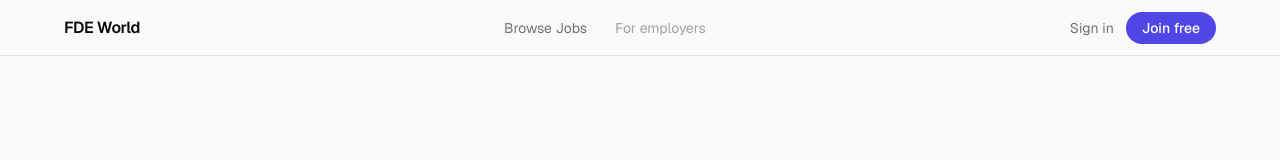
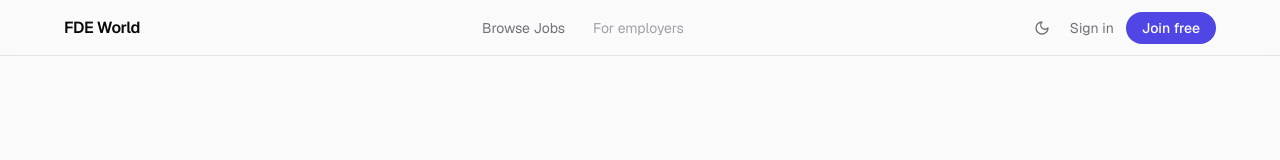
Before and after one commit to juniper-ikuto/fde-world-app, a Next.js app: page /auth in a window 1280 px wide. Shown: the top 160 px of the page. Built offline with nearby package versions, Linux system fonts and the light colour scheme; no server answers.

Commit message:
feat: dark mode with theme toggle + CSS variable colour system

```diff
--- a/app/globals.css
+++ b/app/globals.css
@@ -17,6 +17,23 @@
   --success: #10B981;
   --warning: #F59E0B;
   --destructive: #EF4444;
+}
+
+[data-theme="dark"] {
+  --bg-primary:    #09090B;
+  --bg-secondary:  #111113;
+  --bg-elevated:   #18181B;
+  --text-primary:  #FAFAFA;
+  --text-secondary:#A1A1AA;
+  --text-tertiary: #52525B;
+  --accent:        #6366F1;
+  --accent-hover:  #818CF8;
+  --accent-light:  #1E1B4B;
+  --border:        #27272A;
+  --border-hover:  #3F3F46;
+  --success:       #10B981;
+  --warning:       #F59E0B;
+  --destructive:   #EF4444;
 }
 
 * {
@@ -140,6 +157,10 @@ body {
   box-shadow: 0 0 0 1px rgba(79,70,229,0.22), 0 20px 48px rgba(79,70,229,0.12);
   border-color: rgba(79, 70, 229, 0.28);
 }
+[data-theme="dark"] .glass-card {
+  background: rgba(24, 24, 27, 0.55);
+  border-color: rgba(255, 255, 255, 0.07);
+}
 
 /* ── Card hover (lightweight — for job feed cards) ─────── */
 .card-hover {
--- a/app/layout.tsx
+++ b/app/layout.tsx
@@ -15,13 +15,17 @@ export const metadata: Metadata = {
   },
 };
 
-export default function RootLayout({
-  children,
-}: {
-  children: React.ReactNode;
-}) {
+export default function RootLayout({ children }: { children: React.ReactNode }) {
   return (
-    <html lang="en" className={`${GeistSans.variable} ${GeistMono.variable}`}>
+    <html lang="en" className={`${GeistSans.variable} ${GeistMono.variable}`} suppressHydrationWarning>
+      <head>
+        {/* Runs before paint — prevents flash of wrong theme */}
+        <script
+          dangerouslySetInnerHTML={{
+            __html: `(function(){try{var t=localStorage.getItem('theme');if(t==='dark'||(!t&&window.matchMedia('(prefers-color-scheme:dark)').matches)){document.documentElement.dataset.theme='dark'}}catch(e){}})()`,
+          }}
+        />
+      </head>
       <body className="font-sans bg-bg-primary text-text-primary min-h-screen">
         {children}
       </body>
--- a/components/Nav.tsx
+++ b/components/Nav.tsx
@@ -5,6 +5,7 @@ import Link from "next/link";
 import { usePathname, useRouter } from "next/navigation";
 import { Bookmark, Menu, X, LogOut, User } from "lucide-react";
 import { cn } from "@/lib/utils";
+import ThemeToggle from "./ThemeToggle";
 
 interface CandidateInfo {
   id: number;
@@ -119,6 +120,7 @@ export default function Nav() {
 
         {/* Right side */}
         <div className="hidden md:flex items-center gap-3">
+          <ThemeToggle />
           {isAuthenticated ? (
             <div className="relative">
               <button
@@ -232,6 +234,10 @@ export default function Nav() {
             )}
 
             <div className="pt-2 border-t border-border mt-2">
+              <div className="flex items-center justify-between px-3 py-1 mb-1">
+                <span className="text-xs text-text-tertiary">Theme</span>
+                <ThemeToggle />
+              </div>
               {isAuthenticated ? (
                 <button
                   onClick={() => {
--- /dev/null
+++ b/components/ThemeToggle.tsx
@@ -0,0 +1,32 @@
+"use client";
+import { useEffect, useState } from "react";
+import { Sun, Moon } from "lucide-react";
+
+export default function ThemeToggle() {
+  const [dark, setDark] = useState(false);
+  const [mounted, setMounted] = useState(false);
+
+  useEffect(() => {
+    setMounted(true);
+    setDark(document.documentElement.dataset.theme === "dark");
+  }, []);
+
+  const toggle = () => {
+    const next = !dark;
+    setDark(next);
+    document.documentElement.dataset.theme = next ? "dark" : "light";
+    localStorage.setItem("theme", next ? "dark" : "light");
+  };
+
+  if (!mounted) return <div className="w-8 h-8" />;
+
+  return (
+    <button
+      onClick={toggle}
+      aria-label={dark ? "Switch to light mode" : "Switch to dark mode"}
+      className="w-8 h-8 rounded-xl flex items-center justify-center text-text-secondary hover:text-text-primary hover:bg-bg-secondary transition-colors duration-150"
+    >
+      {dark ? <Sun className="w-4 h-4" /> : <Moon className="w-4 h-4" />}
+    </button>
+  );
+}
--- a/tailwind.config.ts
+++ b/tailwind.config.ts
@@ -10,27 +10,27 @@ const config: Config = {
     extend: {
       colors: {
         bg: {
-          primary: "#FAFAFA",
-          secondary: "#F4F4F5",
-          elevated: "#FFFFFF",
+          primary:  "var(--bg-primary)",
+          secondary:"var(--bg-secondary)",
+          elevated: "var(--bg-elevated)",
         },
         text: {
-          primary: "#09090B",
-          secondary: "#71717A",
-          tertiary: "#A1A1AA",
+          primary:   "var(--text-primary)",
+          secondary: "var(--text-secondary)",
+          tertiary:  "var(--text-tertiary)",
         },
         accent: {
-          DEFAULT: "#4F46E5",
-          hover: "#4338CA",
-          light: "#EEF2FF",
+          DEFAULT: "var(--accent)",
+          hover:   "var(--accent-hover)",
+          light:   "var(--accent-light)",
         },
         border: {
-          DEFAULT: "#E4E4E7",
-          hover: "#D4D4D8",
+          DEFAULT: "var(--border)",
+          hover:   "var(--border-hover)",
         },
-        success: "#10B981",
-        warning: "#F59E0B",
-        destructive: "#EF4444",
+        success:     "var(--success)",
+        warning:     "var(--warning)",
+        destructive: "var(--destructive)",
         seed: {
           bg: "#FEF3C7",
           text: "#B45309",
```
